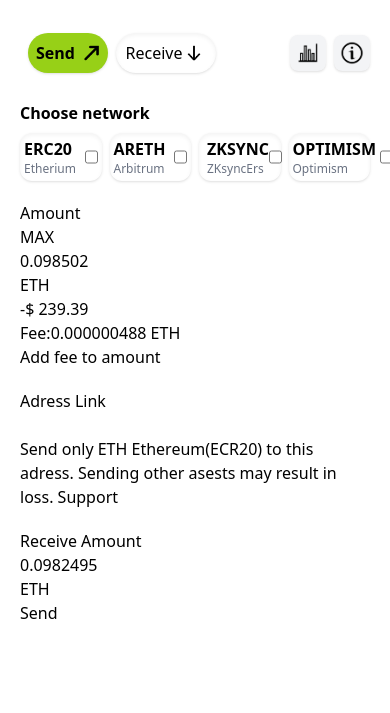
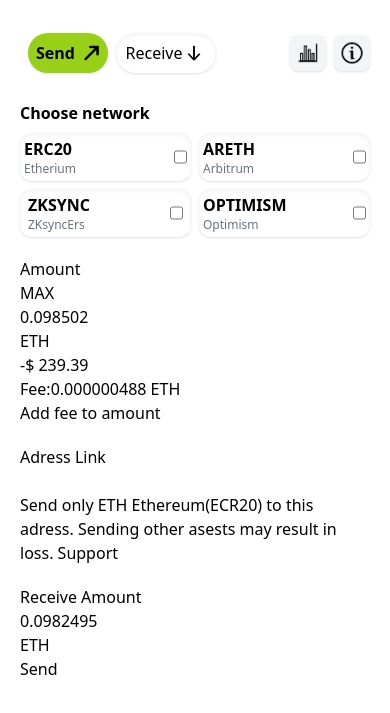
Before and after one commit to Ife-Banks/Crypto-Wallet, a website: page index.html in a window 390 px wide. Shown: the part 119-832 px from the top of the page. Drawn offline with Linux system fonts and the light colour scheme.

Commit message:
Choose network responsiveness

```diff
--- a/index.html
+++ b/index.html
@@ -8,7 +8,7 @@
 </head>
 <body class="m-0 h-auto">
     <div class="grid grid-cols-5 relative  h-screen justify-evenly  w-100vw h-screen ">
-<nav class=" text-white col-span-full   w-90 sm:w-full   flex flex-col  sm:block sm:max-lg:col-span-2  mix-blend-normal z-999 fixed sm:relative mt-0 h-screen bg-blend-multiply  sm:z-0 xl:col-span-1 xl:w-100 ">
+<nav class=" text-white col-span-full   w-70 sm:w-full   flex flex-col  sm:block sm:max-lg:col-span-2  mix-blend-normal z-999 fixed sm:relative mt-0 h-screen bg-blend-multiply  sm:z-0 xl:col-span-1 xl:w-100 ">
     <div class="bg-black flex items-center justify-between gap-x-2 pl-5   pr-2 pt-2 pb-2  pl-2 rounded-r-xl w-full shadow-md md:pt-10 sm:rounded-none"><!--nav head-->
        <div class="flex gap-x-2 items-center ">
         <div class="bg-green rounded-full p-1 flex items-align">
@@ -170,7 +170,7 @@
         <div class=" flex  w-full"><!--Choose network-->
             <div class=" w-full ">
                 <h1 class="font-semibold ">Choose network</h1>
-               <div class="grid grid-cols-4 gap-x-2 w-full mt-2 justify-evenly  sm:max-md:grid-cols-2 sm:gap-y-2">
+               <div class="grid grid-cols-2 gap-x-2 w-full mt-2 justify-evenly  md:grid-cols-4 gap-y-2">
                 <div class=" flex rounded-xl shadow-sm inset-shadow-sm p-1 justify-between hover ">
                     <div class="">
                         <h1 class="font-semibold md:max-lg:text-sm">ERC20</h1>
```
Also changed, not shown: public/output.css.
